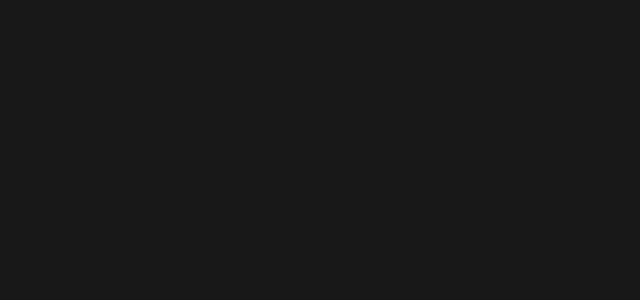
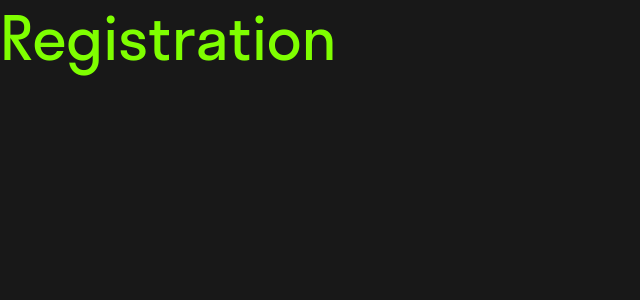
Before and after one commit to olgajacobs/Player, a React (Create React App) app: page /registration in a window 1280 px wide. Shown: the top 300 px of the page, without its empty margins (0-640 px from the left). Built offline with nearby package versions, Linux system fonts and the light colour scheme; the HTML template or start-up script is replaced by a standard one.

Commit message:
Ремонт LeftBlock

```diff
--- a/src/Components/LeftBlockMenu/LeftBlockMenu.jsx
+++ b/src/Components/LeftBlockMenu/LeftBlockMenu.jsx
@@ -1,4 +1,5 @@
 import { useState } from 'react'
+import { NavLink } from 'react-router-dom'
 import styles from './LeftBlockMenu.module.css'
 
 function LeftBlockMenu({ loading = false }) {
@@ -42,19 +43,19 @@
             <div className={styles.menu}>
               <ul className={styles.menu__items}>
                 <li className="menu__item">
-                  <a href="http://" className="menu__link">
+                  <NavLink className={styles.menu__link} to="/">
                     Главное
-                  </a>
+                  </NavLink>
                 </li>
                 <li className="menu__item">
-                  <a href="http://" className="menu__link">
+                  <NavLink className="menu__link" to="/registration">
                     Мой плейлист
-                  </a>
+                  </NavLink>
                 </li>
                 <li className="menu__item">
-                  <a href="http://" className="menu__link">
+                  <NavLink className="menu__link" to="/login">
                     Войти
-                  </a>
+                  </NavLink>
                 </li>
               </ul>
             </div>
--- a/src/pages/main/index.jsx
+++ b/src/pages/main/index.jsx
@@ -1,5 +1,5 @@
 import { useState, useEffect } from 'react'
-import LeftBlockMenu from '../../Components/LeftBlockMenu/LeftBlockMenu.jsx'
+import LeftBlockMenu from '../../Components/LeftBlockMenu/LeftBlockMenu'
 import CenterBlock from '../../Components/CenterBlock/CenterBlock'
 import Footer from '../../Components/Footer/Footer'
 import RightBlock from '../../Components/RightBlock/RightBlock'
--- a/src/pages/registration/index.jsx
+++ b/src/pages/registration/index.jsx
@@ -1,12 +1,12 @@
 // import { useState, useEffect } from 'react'
-import styles from './registration.module.css'
+// import styles from './registration.module.css'
 
 function Registration() {
   //   const [loading, setLoading] = useState(true)
 
   return (
-    <div className={styles.registration}>
-      <div />
+    <div>
+      <p>Registration</p>
     </div>
   )
 }
```
